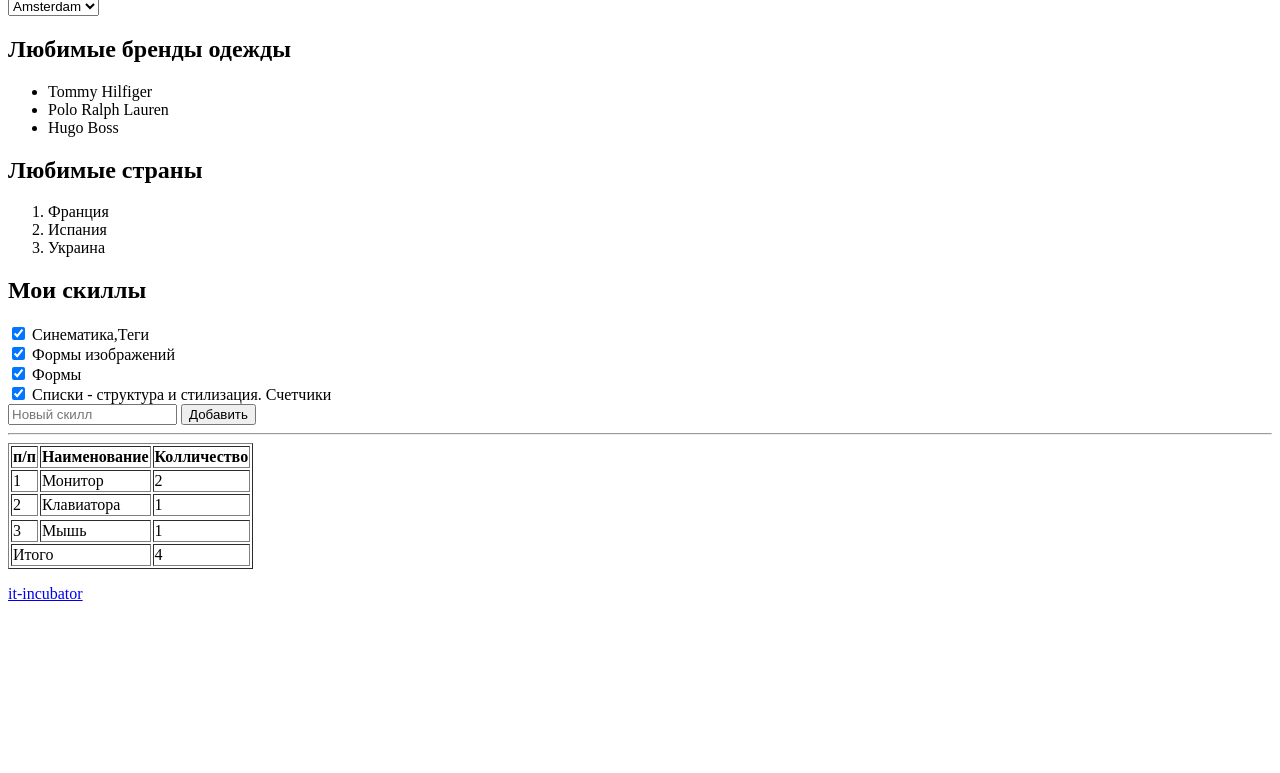
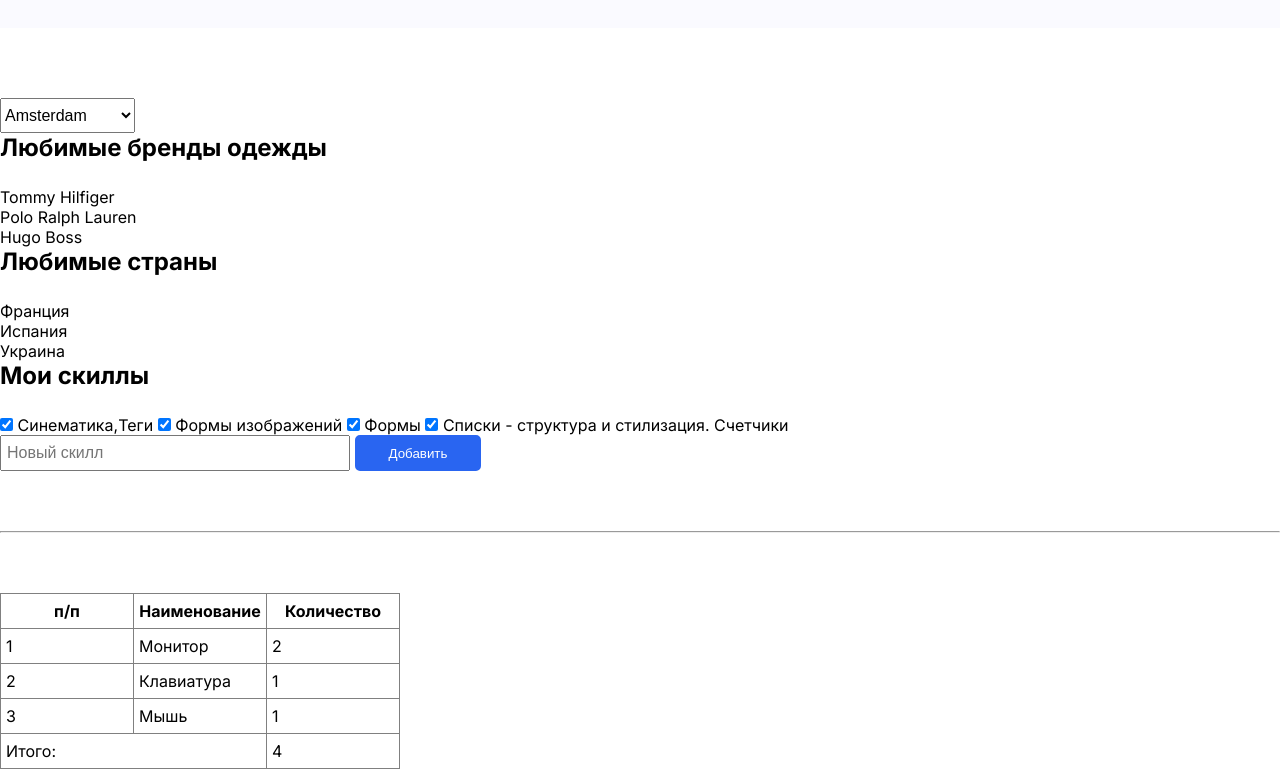
Before and after one commit to Alexandrrder/project1, a plain HTML site: page index.html in a window 1280 px wide. Shown: the part 733-1506 px from the top of the page. Before the commit the page ends 1352 px from the top, so only its background shows below. Drawn offline with Linux system fonts and the light colour scheme.

Commit message:
css commit

```diff
--- a/index.html
+++ b/index.html
@@ -3,27 +3,29 @@
 <html lamg="ru">
     <head>
         <meta charset="UTF-8">
-        <meta name="viewport" content="width=device-width, initial-scale=1.0">
-        <title>Document</title>
+        <meta name="viewport" content ="width=device-width, initial-scale=1.0">
+        <link rel="stylesheet" href="./style.css">
+        <title>It-incubator precource</title>
+        <link rel="preconnect" href="https://fonts.googleapis.com">
+        <link rel="preconnect" href="https://fonts.gstatic.com" crossorigin>
+        <link href="https://fonts.googleapis.com/css2?family=Inter:wght@100..900&display=swap" rel="stylesheet">
     </head>
     <body>
-        <header> <span> IT-INCUBATOR </span> </header>
-        <section data-cy="hw1-section-main-pre">
-        <div>
-            <h1>Пидпалый Александр Дмитриевич</h1>
-            <p>Учусь в IT-INCUBATOR-e. Люблю HTML,CSS и все, что связано с frontend разработкой.</p>
-            <img src= "assets/images/2021-porsche-911-turbo-s-pdk-115-edit-1608061341.jpg" alt="Porsche 911 Turbo">
-        </div>
+        <header> <span>IT-INCUBATOR</span> </header>
+        <section class="main-section" data-cy="hw1-section-main-pre">
+            <h1 class="main-title">Пидпалый Александр Дмитриевич</h1>
+            <p class="main-text">Учусь в IT-INCUBATOR-e. Люблю HTML,CSS и все, что связано с frontend разработкой.</p>
+            <img class='main-image' src= 'assets/images/Clip path group.png' alt="it-icubator">
         </section>
-        <section data-cy="hw1-section-about-pre">
-                <select name="City" id="City" start="2">
+        <section class="about-section" data-cy="hw1-section-about-pre">
+                <select class="select" name="City" id="City" start="2">
                     <option value="1">Paris</option>
                     <option selected value="2">Amsterdam</option>
                     <option value="3">Odessa</option>
                 </select>
             <div data-cy="hw1-unordered-list-box-pre">
-                <h2>Любимые бренды одежды</h2>
-                <ul>
+                <h2 class="section-title">Любимые бренды одежды</h2>
+                <ul class="brands-list">
                     <li>
                         <div>Tommy Hilfiger</div>
                     </li>
@@ -36,8 +38,8 @@
                 </ul>
             </div>
             <div data-cy="hw1-ordered-list-box-pre">
-                <h2> Любимые страны</h2>
-                    <ol start="1">
+                <h2 class="section-title"> Любимые страны</h2>
+                    <ol class="contries-list" start="1">
                         <li>
                             <div>Франция</div>
                         </li>
@@ -50,35 +52,32 @@
                     </ol>
             </div>
             <div data-cy="hw1-skills-box-pre">
-                <h2>Мои скиллы</h2>
-                <form>
+                <h2 class="section-title">Мои скиллы</h2>
+                <form class="my-skills">
                     <input id="Синематика" type="checkbox" checked>
-                    <label for="Синематика">Синематика,Теги</label>
-                </form>
-                <form>
+                    <label class="label"  for="Синематика">Синематика,Теги</label>
+
                     <input id="Формы изображений" type="checkbox" checked>
-                    <label for="Формы изображений">Формы изображений</label>
-                </form>
-                <form>
+                    <label class="label" for="Формы изображений">Формы изображений</label>
+
                     <input id="Формы" type="checkbox" checked>
-                    <label for="Формы">Формы</label>
-                </form>
-                <form>
+                    <label class="label" for="Формы">Формы</label>
+
                     <input id="Списки - структура и стилизация. Счетчики" type="checkbox" checked>
-                    <label for="Списки - структура и стилизация. Счетчики">Списки - структура и стилизация. Счетчики</label>
+                    <label class="label" for="Списки - структура и стилизация. Счетчики">Списки - структура и стилизация. Счетчики</label>
                 </form>
             </div>
-            <div>
-                <form>
-                    <input type="new-skill" name="new-skill" placeholder="Новый скилл" size="18"/>
-                    <button type="add">Добавить</button> <hr>
-                </form>
-            </div>
-            <table data-cy="hw-about-table-pre" border="1">
-                <tr>
+
+                    <input class="text-field" type="new-skill" name="new-skill" placeholder="Новый скилл" size="18"/>
+
+                    <button class="btn" type="add">Добавить</button>
+                    <hr class="line" data-cy="hw2-line-pre">
+
+                    <table class="table" data-cy="hw2-about-table-pre" border="1">
+                        <tr class="tr">
                             <th>п/п</th>
                             <th>Наименование</th>
-                    <th>Колличество</th>
+                            <th>Количество</th>
                         </tr>
                         <tr>
                             <td>1</td>
@@ -87,25 +86,22 @@
                         </tr>
                         <tr>
                             <td>2</td>
-                    <td>Клавиатора</td>
+                            <td>Клавиатура</td>
                             <td>1</td>
                         </tr>
-                <tr></tr>
+                        <tr>
                             <td>3</td>
                             <td>Мышь</td>
                             <td>1</td>
                         </tr>
-                <tfoot>
                         <tr>
-                    <td colspan="2">Итого</td>
+                            <td colspan="2">Итого:</td>
                             <td>4</td>
                         </tr>
-                </tfoot>
-
                     </table>
         </section>
-        <footer data-cy="hw-footer-pre">
-            <p><a href="https://it-incubator.io/">it-incubator</a></p>
+        <footer class="footer" data-cy="hw-footer-pre">
+            <a class="footer-link" href="https://it-incubator.io/">it-incubator</a>
         </footer>
     </body>
 </html>
--- /dev/null
+++ b/style.css
@@ -0,0 +1,113 @@
+* {
+    margin: 0;
+    padding: 0;
+    box-sizing: border-box;
+}
+
+html,
+body {
+    font-family: 'inter';
+}
+
+a {
+    text-decoration: none;
+}
+
+ul, ol{
+    list-style: none;
+}
+
+button {
+    border: none;
+    background-color: transparent;
+}
+
+header {
+    background-color: #2965F1;
+    color: white;
+    height: 40px;
+    padding: 9px 0;
+    font-weight: 500;
+}
+
+.main-section {
+background-color: #FAFAFF;
+
+}
+
+.main-title {
+    padding-top: 40px;
+    padding-bottom: 20px;
+}
+
+.main-text {
+    font-weight: 300;
+}
+
+.main-image {
+    margin-bottom: 100px
+}
+
+.about-section {
+    margin-top: 70px;
+}
+
+.select {
+    height: 35px;
+    width: 135px;
+    font-weight: 300;
+    font-size: medium;
+}
+
+.section-title {
+    padding-bottom: 25px;
+}
+
+.text-field {
+    height: 36px;
+    width: 350px;
+    font-size:medium;
+    padding-left: 5px;
+}
+
+.btn {
+    border: 4px solid #2965F1;
+    background: #2965F1;
+    color: white;
+    padding: 7px 30px;
+    border-radius: 5px;
+    height: 36px;
+}
+
+.line {
+    margin-top: 60px;
+    margin-bottom: 60px;
+
+}
+
+.table {
+    table-layout: fixed;
+    width: 400px;
+    border-collapse: collapse;
+}
+
+.th,td {
+    height: 35px;
+    padding-left: 5px;
+}
+
+.tr {
+    height: 35px;
+}
+
+.footer {
+    margin-top: 100px;
+    height: 80px;
+    background-color: #A3A7FF4D;
+    padding-top: 30px;
+    color:#2965F1;
+}
+
+.footer-link {
+    color:#2965F1;
+}
```
Also changed, not shown: assets/images/Clip path group.png (added). Lines whose indentation alone changed are shown as unchanged.
